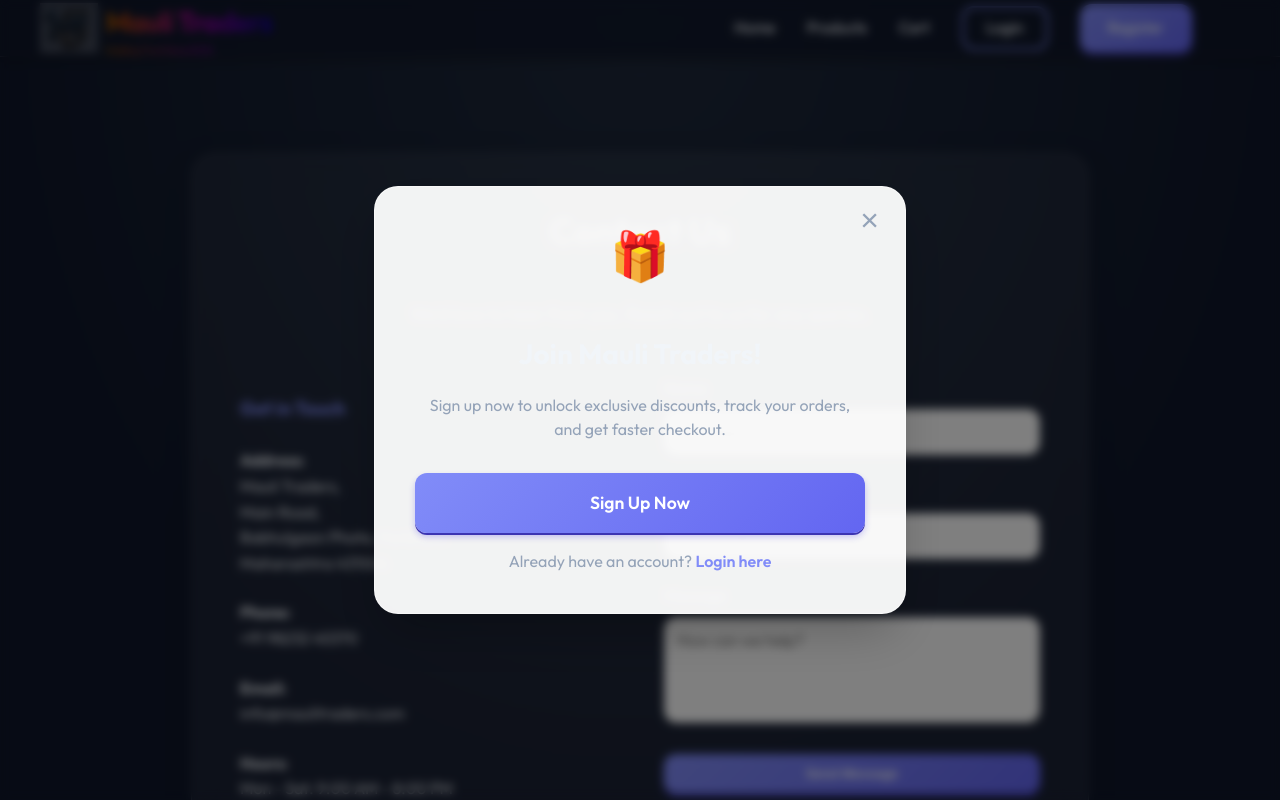
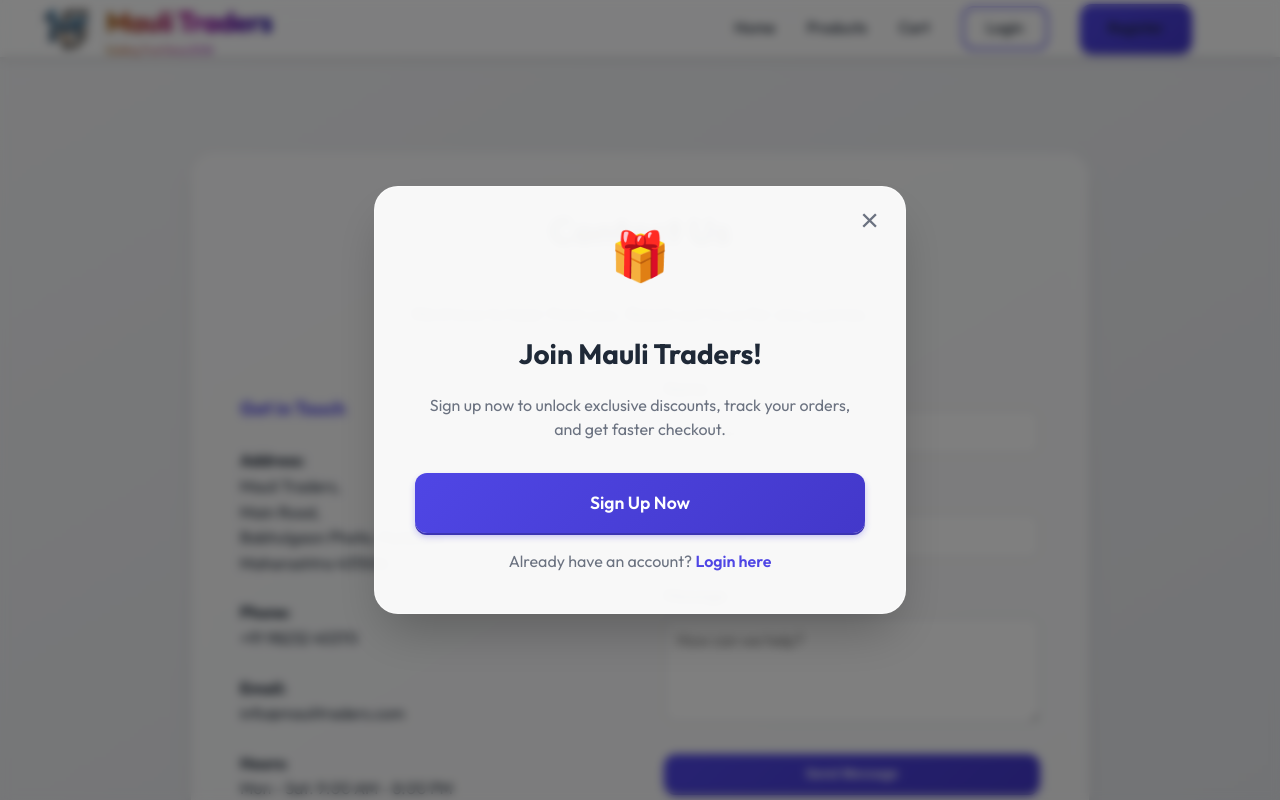
Before and after one commit to Abhi-96K/maulitraders, a Django app: page /contact/ in a window 1280 px wide. Run offline with Django 5.2, Linux system fonts and the light colour scheme.

Commit message:
Revert background to original state

```diff
--- a/static/css/style.css
+++ b/static/css/style.css
@@ -1,25 +1,29 @@
 /* 3D & Premium Effects */
 :root {
-    --primary-color: #818cf8;
-    /* Lighter Indigo for Dark Mode */
-    --primary-dark: #6366f1;
-    --secondary-color: #f472b6;
-    --text-color: #f1f5f9;
-    /* Slate 100 (Light Text) */
-    --text-light: #94a3b8;
-    /* Slate 400 */
-    --bg-gradient-start: #1e293b;
+    --primary-color: #4f46e5;
+    /* Indigo 600 */
+    --primary-dark: #4338ca;
+    /* Indigo 700 */
+    --secondary-color: #ec4899;
+    /* Pink 500 */
+    --text-color: #1f2937;
+    /* Gray 800 */
+    --text-light: #6b7280;
+    /* Gray 500 */
+    --bg-gradient-start: #f3f4f6;
+    --bg-gradient-end: #e5e7eb;
     --white: #ffffff;
-    --glass-bg: rgba(255, 255, 255, 0.05);
-    /* Subtle white shine */
-    --glass-border: rgba(255, 255, 255, 0.1);
-    --shadow-sm: 0 2px 4px rgba(0, 0, 0, 0.3);
-    --shadow-md: 0 4px 6px -1px rgba(0, 0, 0, 0.4);
-    --shadow-3d: 0 20px 25px -5px rgba(0, 0, 0, 0.5), 0 0 10px rgba(255, 255, 255, 0.1) inset;
+    --glass-bg: rgba(255, 255, 255, 0.7);
+    --glass-border: rgba(255, 255, 255, 0.5);
+    --shadow-sm: 0 2px 4px rgba(0, 0, 0, 0.05);
+    --shadow-md: 0 4px 6px -1px rgba(0, 0, 0, 0.1), 0 2px 4px -1px rgba(0, 0, 0, 0.06);
+    --shadow-lg: 0 10px 15px -3px rgba(0, 0, 0, 0.1), 0 4px 6px -2px rgba(0, 0, 0, 0.05);
+    --shadow-3d: 0 20px 25px -5px rgba(0, 0, 0, 0.1), 0 10px 10px -5px rgba(0, 0, 0, 0.04), 0 -2px 6px rgba(255, 255, 255, 0.5) inset;
     --radius-md: 0.75rem;
     --radius-lg: 1.5rem;
-    --text-dark: #1f2937;
-    /* For elements that still need dark text (e.g. inputs) */
+    --gray-200: #e5e7eb;
+    --gray-300: #d1d5db;
+    --text-dark: var(--text-color);
 }
 
 /* Animations */
@@ -55,18 +59,14 @@
     font-family: 'Outfit', sans-serif;
     margin: 0;
     padding: 0;
-    background-color: #0f172a;
-    /* Slate 900 */
-    background-image: radial-gradient(at 50% 0%, #1e293b 0%, #0f172a 70%);
-    /* Subtle spotlight effect */
-
+    background-color: #f3f4f6;
+    background-image: linear-gradient(to bottom right, var(--bg-gradient-start), var(--bg-gradient-end));
     background-attachment: fixed;
     color: var(--text-color);
     line-height: 1.6;
     min-height: 100vh;
     display: flex;
     flex-direction: column;
-    perspective: 1000px;
     /* Enable 3D space */
 }
 
@@ -79,22 +79,23 @@
 /* Glassmorphism Utilities */
 /* Glassmorphism Utilities */
 /* Glassmorphism Utilities */
+/* Glassmorphism Utilities */
 .glass {
     background: var(--glass-bg);
-    backdrop-filter: blur(16px);
-    -webkit-backdrop-filter: blur(16px);
+    backdrop-filter: blur(10px);
+    -webkit-backdrop-filter: blur(10px);
     border: 1px solid var(--glass-border);
-    box-shadow: 0 4px 30px rgba(0, 0, 0, 0.1);
+    box-shadow: var(--shadow-lg);
     border-radius: var(--radius-lg);
 }
 
 /* Header */
 .header {
-    background: rgba(15, 23, 42, 0.8);
+    background: rgba(255, 255, 255, 0.85);
     /* Darker header */
     backdrop-filter: blur(12px);
     -webkit-backdrop-filter: blur(12px);
-    border-bottom: 1px solid var(--glass-border);
+    border-bottom: 1px solid rgba(255, 255, 255, 0.3);
     padding: 0;
     position: sticky;
     top: 0;
@@ -299,17 +300,17 @@
 }
 
 .category-card {
-    background: var(--glass-bg);
+    background: rgba(255, 255, 255, 0.15);
     backdrop-filter: blur(12px);
     -webkit-backdrop-filter: blur(12px);
     border-radius: var(--radius-lg);
     overflow: hidden;
-    box-shadow: 0 4px 30px rgba(0, 0, 0, 0.2);
+    box-shadow: 0 4px 30px rgba(0, 0, 0, 0.1);
     text-decoration: none;
     color: inherit;
     transition: all 0.4s cubic-bezier(0.175, 0.885, 0.32, 1.275);
     /* Bouncy transition */
-    border: 1px solid var(--glass-border);
+    border: 1px solid rgba(255, 255, 255, 0.3);
     transform-style: preserve-3d;
     position: relative;
 }
@@ -369,16 +370,16 @@
 }
 
 .product-card {
-    background: var(--glass-bg);
+    background: rgba(255, 255, 255, 0.15);
     backdrop-filter: blur(12px);
     -webkit-backdrop-filter: blur(12px);
     border-radius: var(--radius-lg);
     overflow: hidden;
-    box-shadow: 0 4px 30px rgba(0, 0, 0, 0.2);
+    box-shadow: 0 4px 30px rgba(0, 0, 0, 0.1);
     transition: all 0.4s cubic-bezier(0.175, 0.885, 0.32, 1.275);
     /* Bouncy transition */
     position: relative;
-    border: 1px solid var(--glass-border);
+    border: 1px solid rgba(255, 255, 255, 0.3);
     transform-style: preserve-3d;
 }
 
```
